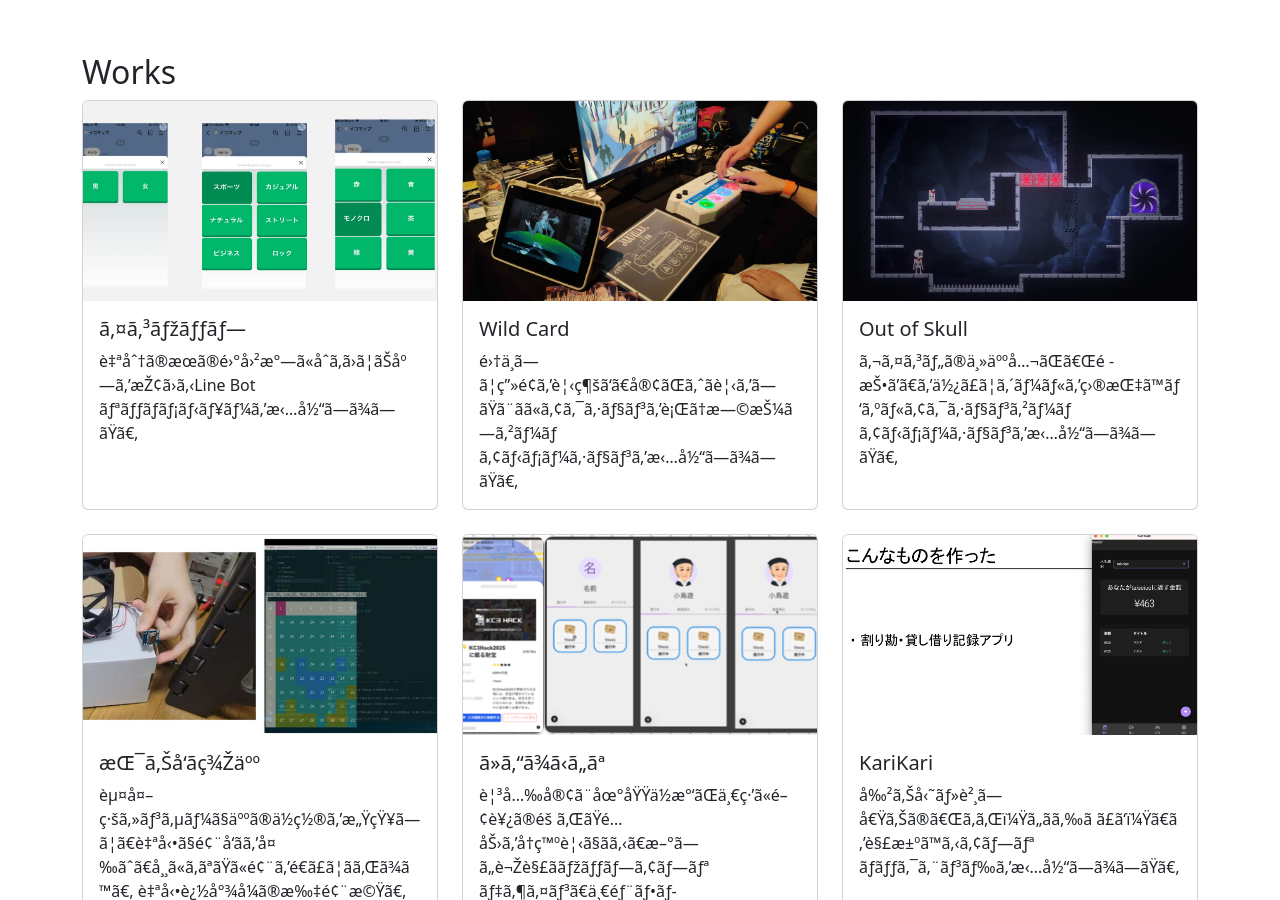
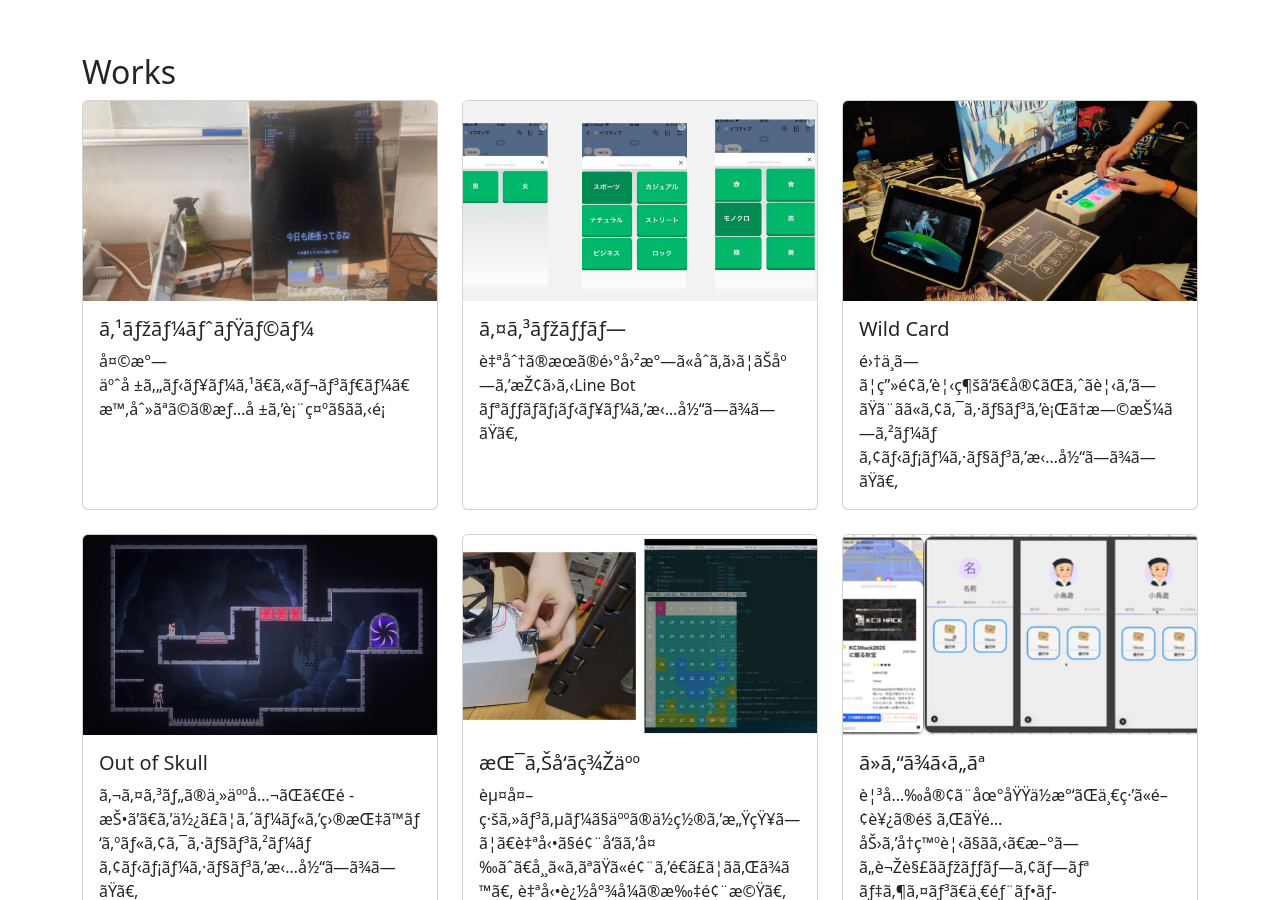
Before and after one commit to ikotome/portfolio, a plain HTML site: page index.html in a window 1280 px wide. Shown: the part 828-1728 px from the top of the page. Drawn offline with nearby package versions, Linux system fonts and the light colour scheme.

Commit message:
作品追加

```diff
--- a/index.html
+++ b/index.html
@@ -69,6 +69,17 @@
               <section id="works">
                 <h2 style="margin-top: 5%;">Works</h2>
                 <div class="row row-cols-1 row-cols-md-3 g-4">
+                  <div class="col">
+                    <div class="card h-100">
+                      <img src="/img/smart mirror.jpg" class="card-img-top fixed-img" alt="...">
+                      <div class="card-body">
+                        <h5 class="card-title">スマートミラー</h5>
+                        <p class="card-text">
+                          天気予報やニュース、カレンダー、時刻などの情報を表示できる鏡
+                        </p>
+                      </div>
+                    </div>
+                  </div>
                   <div class="col">
                     <div class="card h-100">
                       <img src="/img/ikomap.png" class="card-img-top fixed-img" alt="...">
```
Also changed, not shown: img/smart mirror.jpg (added).
